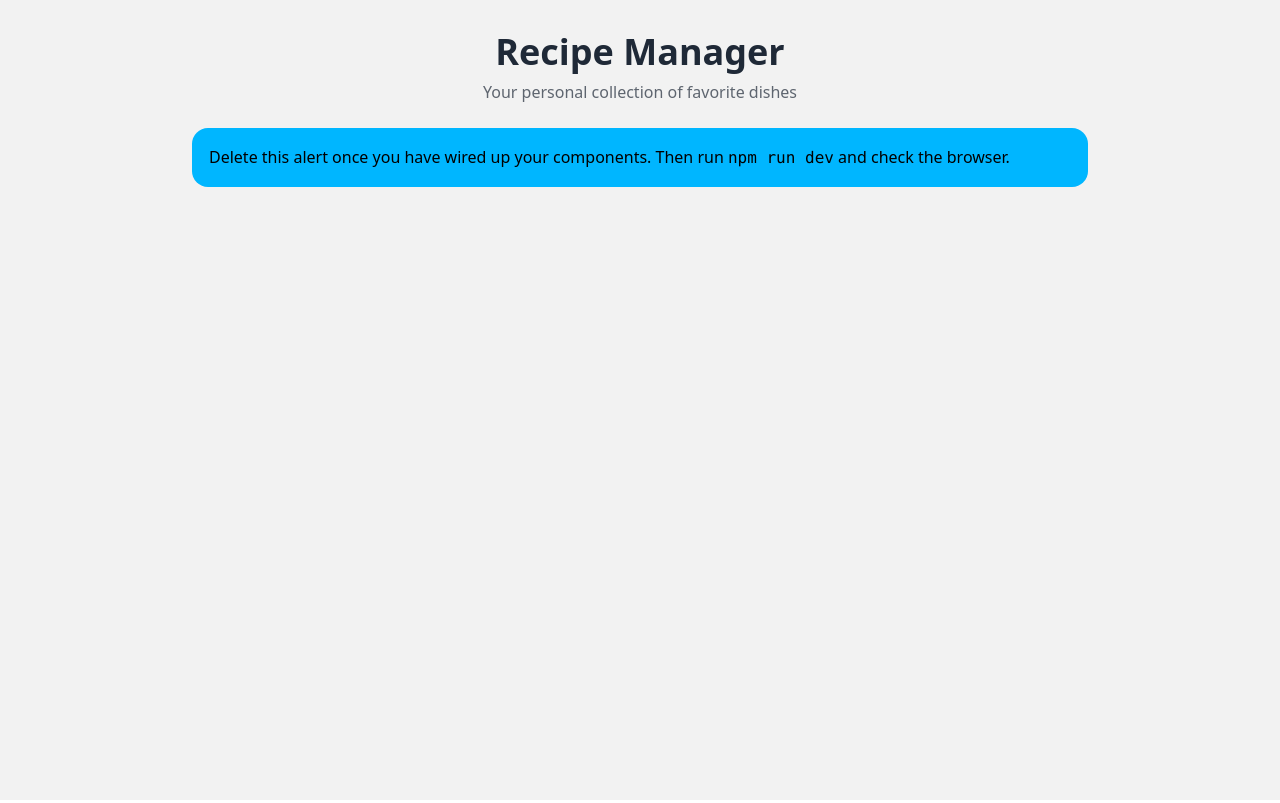
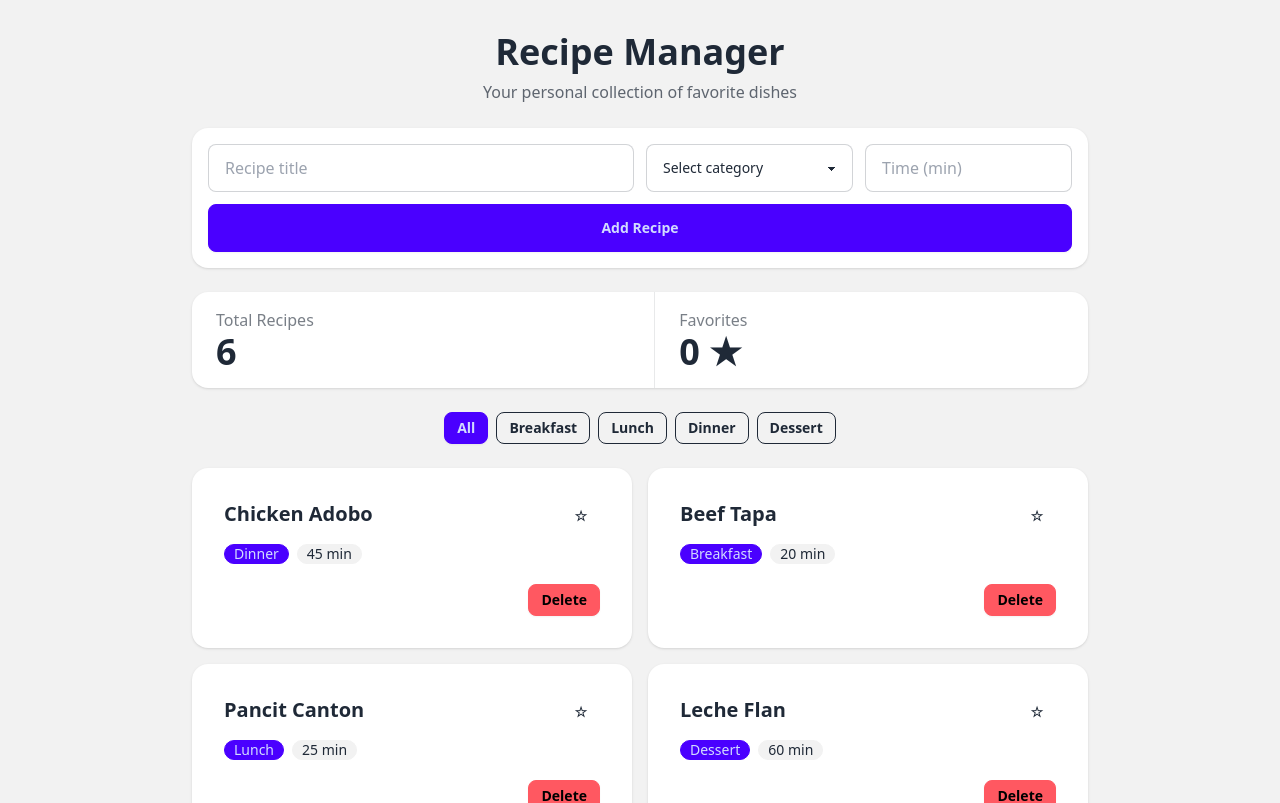
Before and after one commit to francheskaaguil/recipe-manager, a React (Vite) app: page / in a window 1280 px wide. Shown: the top 803 px of the page. Built offline with nearby package versions, Linux system fonts and the light colour scheme.

Commit message:
chore: initial commit from starter template

```diff
--- a/src/App.jsx
+++ b/src/App.jsx
@@ -1,9 +1,15 @@
 import { useState } from "react";
-// TODO: import your components once you build them
+// TODO: import your components once you build them;
 // import RecipeForm from "./components/RecipeForm";
 // import CategoryFilter from "./components/CategoryFilter";
 // import RecipeList from "./components/RecipeList";
 // import SummaryBar from "./components/SummaryBar";
+import RecipeForm from "./components/RecipeForm";
+import SummaryBar from "./components/SummaryBar";
+import RecipeList from "./components/RecipeList";
+import CategoryFilter from "./components/CategoryFilter";
+import { useEffect } from "react";
+
 
 const STARTER_RECIPES = [
   { id: 1, title: "Chicken Adobo", category: "Dinner", time: 45, favorite: false },
@@ -21,26 +27,44 @@ export default function App() {
 
   // TODO 2: create the `filter` state, starting as "All".
   //         Later, wrap it in the lazy initializer that reads from localStorage.
-
+const [filter, setFilter] = useState("All");
   // TODO 3: add useEffect to persist `recipes` to localStorage whenever it changes.
-
+useEffect(() => {
+  localStorage.setItem("recipes", JSON.stringify(recipes));
+}, [recipes]);
   // TODO 4: add useEffect to persist `filter` to localStorage whenever it changes.
-
+useEffect(() => {
+  localStorage.setItem("filter", filter);
+}, [filter]);
   // TODO 5: add useEffect to update `document.title` with the favorite count.
   //         Example format: `Recipes · 3 ★`
-
+useEffect(() => {
+  const favoriteCount = recipes.filter((recipe) => recipe.favorite).length;
+  document.title = `Recipes · ${favoriteCount} ★`;
+}, [recipes]);
   // TODO 6: write handleAdd(recipe) — adds a new recipe with a unique id (Date.now()).
   //         Use the spread operator, NOT .push().
-
+const handleAdd = (recipe) => {
+  const newRecipe = { ...recipe, id: Date.now(), favorite: false };
+  setRecipes((prevRecipes) => [...prevRecipes, newRecipe]);
+};
   // TODO 7: write handleToggleFavorite(id) — flips the `favorite` field of the matching recipe.
   //         Use .map() and spread; do NOT mutate the object directly.
-
+const handleToggleFavorite = (id) => {
+  setRecipes((prevRecipes) =>
+    prevRecipes.map((recipe) =>
+      recipe.id === id ? { ...recipe, favorite: !recipe.favorite } : recipe
+    )
+  );
+}
   // TODO 8: write handleDelete(id) — removes the recipe with that id.
   //         Use .filter().
-
+const handleDelete = (id) => {
+  setRecipes((prevRecipes) => prevRecipes.filter((recipe) => recipe.id !== id));
+};
   // TODO 9: derive `visibleRecipes` in render — if filter === "All" show all,
   //         otherwise filter by category. Do NOT store this in state.
-
+const visibleRecipes = filter === "All" ? recipes : recipes.filter((recipe) => recipe.category === filter);
   return (
     <div className="min-h-screen bg-base-200 py-8 px-4">
       <div className="max-w-4xl mx-auto space-y-6">
@@ -52,15 +76,19 @@ export default function App() {
         </header>
 
         {/* TODO: render <RecipeForm onAdd={handleAdd} /> */}
-
+        <RecipeForm onAdd={handleAdd} />
         {/* TODO: render <SummaryBar total={...} favorites={...} /> */}
-
+        <SummaryBar total={recipes.length} favorites={recipes.filter((recipe) => recipe.favorite).length} />
         {/* TODO: render <CategoryFilter activeFilter={filter} onFilterChange={setFilter} /> */}
-
+        <CategoryFilter activeFilter={filter} onFilterChange={setFilter} />
         {/* TODO: render <RecipeList recipes={visibleRecipes}
                                     onToggleFavorite={handleToggleFavorite}
                                     onDelete={handleDelete} /> */}
-
+        <RecipeList
+          recipes={visibleRecipes}
+          onToggleFavorite={handleToggleFavorite}
+          onDelete={handleDelete}
+        />
         <div className="alert alert-info">
           <span>
             Delete this alert once you have wired up your components. Then run{" "}
--- a/src/components/CategoryFilter.jsx
+++ b/src/components/CategoryFilter.jsx
@@ -8,6 +8,15 @@ export default function CategoryFilter({ activeFilter, onFilterChange }) {
           - The active button should look different from the others
             (e.g., "btn-primary" for active, "btn-outline" otherwise).
           - Don't forget the `key` prop! */}
+          {FILTERS.map((filter) => (
+            <button
+              key={filter}
+              className={`btn btn-sm ${activeFilter === filter ? "btn-primary" : "btn-outline"}`}
+              onClick={() => onFilterChange(filter)}
+            >
+              {filter}
+            </button>
+          ))}
     </div>
   );
 }
--- a/src/components/RecipeCard.jsx
+++ b/src/components/RecipeCard.jsx
@@ -1,24 +1,40 @@
 export default function RecipeCard({ recipe, onToggleFavorite, onDelete }) {
   // TODO: destructure id, title, category, time, favorite from recipe.
+  const { id, title, category, time, favorite } = recipe;
 
   return (
     <div className="card bg-base-100 shadow">
       <div className="card-body">
         <div className="flex justify-between items-start">
           {/* TODO: show the recipe title as an <h2 className="card-title"> */}
+          <h2 className="card-title">{title}</h2>
 
           {/* TODO: favorite toggle button.
               - Shows ★ when favorite is true, ☆ when false.
               - onClick calls onToggleFavorite(id). */}
+          <button
+            className="btn btn-ghost btn-sm"
+            onClick={() => onToggleFavorite(id)}
+          >
+            {favorite ? "★" : "☆"}
+          </button>
         </div>
 
         <div className="flex gap-2 mt-1">
           {/* TODO: category badge (badge badge-primary) */}
+          <span className="badge badge-primary">{category}</span>
           {/* TODO: time badge (badge badge-ghost) — e.g., "45 min" */}
+          <span className="badge badge-ghost">{time} min</span>
         </div>
 
         <div className="card-actions justify-end mt-3">
           {/* TODO: Delete button (btn btn-error btn-sm) that calls onDelete(id) */}
+          <button
+            className="btn btn-error btn-sm"
+            onClick={() => onDelete(id)}
+          >
+            Delete
+          </button>
         </div>
       </div>
     </div>
--- a/src/components/RecipeForm.jsx
+++ b/src/components/RecipeForm.jsx
@@ -4,12 +4,21 @@ const CATEGORIES = ["Breakfast", "Lunch", "Dinner", "Dessert"];
 
 export default function RecipeForm({ onAdd }) {
   // TODO: create controlled state for title, category, and time.
-
+  const [title, setTitle] = useState("");
+  const [category, setCategory] = useState("");
+  const [time, setTime] = useState("");
   const handleSubmit = (e) => {
     e.preventDefault();
     // TODO: reject if title is empty (after .trim()).
+    if (title.trim() === "") {
+      return;
+    }
     // TODO: call onAdd({ title, category, time: Number(time) || 0 }).
+    onAdd({ title, category, time: Number(time) || 0 });
     // TODO: clear the form fields.
+    setTitle("");
+    setCategory("");
+    setTime("");
   };
 
   return (
@@ -22,6 +31,8 @@ export default function RecipeForm({ onAdd }) {
         type="text"
         placeholder="Recipe title"
         className="input input-bordered md:col-span-2"
+        value={title}
+        onChange={(e) => setTitle(e.target.value)}
       />
 
       {/* TODO: category dropdown — must be controlled. Map over CATEGORIES for the options. */}
--- a/src/components/RecipeList.jsx
+++ b/src/components/RecipeList.jsx
@@ -3,12 +3,27 @@ import RecipeCard from "./RecipeCard";
 export default function RecipeList({ recipes, onToggleFavorite, onDelete }) {
   // TODO: if recipes.length === 0, render a friendly empty-state message
   //       (e.g., "No recipes match this filter.").
+  if (recipes.length === 0) {
+    return (
+      <div className="text-center text-base-content/70">
+        No recipes match this filter.
+      </div>
+    );
+  }
 
   return (
     <div className="grid grid-cols-1 md:grid-cols-2 gap-4">
       {/* TODO: map over recipes and render a <RecipeCard /> for each.
           - Pass recipe, onToggleFavorite, onDelete as props.
           - Use recipe.id as the key. */}
+      {recipes.map((recipe) => (
+        <RecipeCard
+          key={recipe.id}
+          recipe={recipe}
+          onToggleFavorite={onToggleFavorite}
+          onDelete={onDelete}
+        />
+      ))}
     </div>
   );
 }
--- a/src/components/SummaryBar.jsx
+++ b/src/components/SummaryBar.jsx
@@ -5,6 +5,14 @@ export default function SummaryBar({ total, favorites }) {
           - First: title "Total Recipes", value {total}
           - Second: title "Favorites", value {favorites} ★
       */}
+      <div className="stat">
+        <div className="stat-title">Total Recipes</div>
+        <div className="stat-value">{total}</div>
+      </div>
+      <div className="stat">
+        <div className="stat-title">Favorites</div>
+        <div className="stat-value">{favorites} ★</div>
+      </div>
     </div>
   );
 }
```
